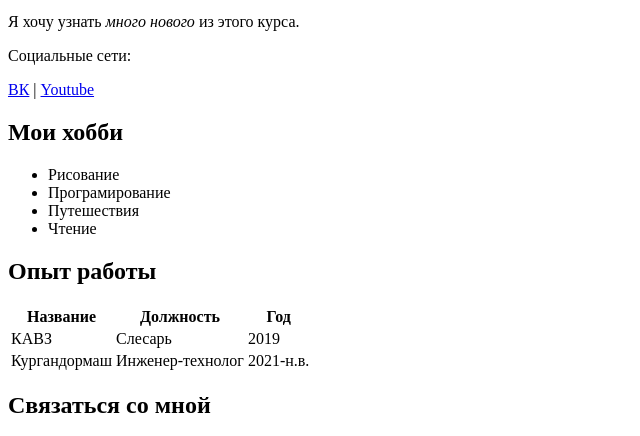
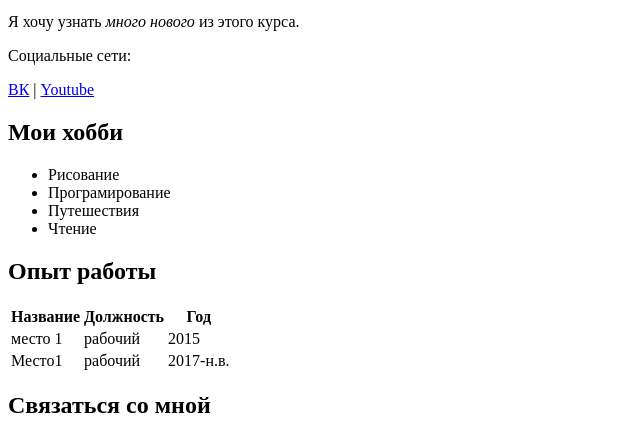
Before and after one commit to AlexandrUtkin/resume2, a plain HTML site: page index.html in a window 1280 px wide. Shown: the part 313-749 px from the top of the page, without its empty margins (0-640 px from the left). Drawn offline with Linux system fonts and the light colour scheme.

Commit message:
Update index.html

```diff
--- a/index.html
+++ b/index.html
@@ -35,14 +35,14 @@
         </thead>
         <tbody>
             <tr>
-                <td>КАВЗ</td>
-                <td>Слесарь</td>
-                <td>2019</td>
+                <td>место 1</td></td>
+                <td>рабочий</td>
+                <td>2015</td>
             </tr>
             <tr>
-                <td>Кургандормаш</td>
-                <td>Инженер-технолог</td>
-                <td>2021-н.в.</td>
+                <td>Место1</td>
+                <td>рабочий</td>
+                <td>2017-н.в.</td>
             </tr>
         </tbody>
     </table>
```
